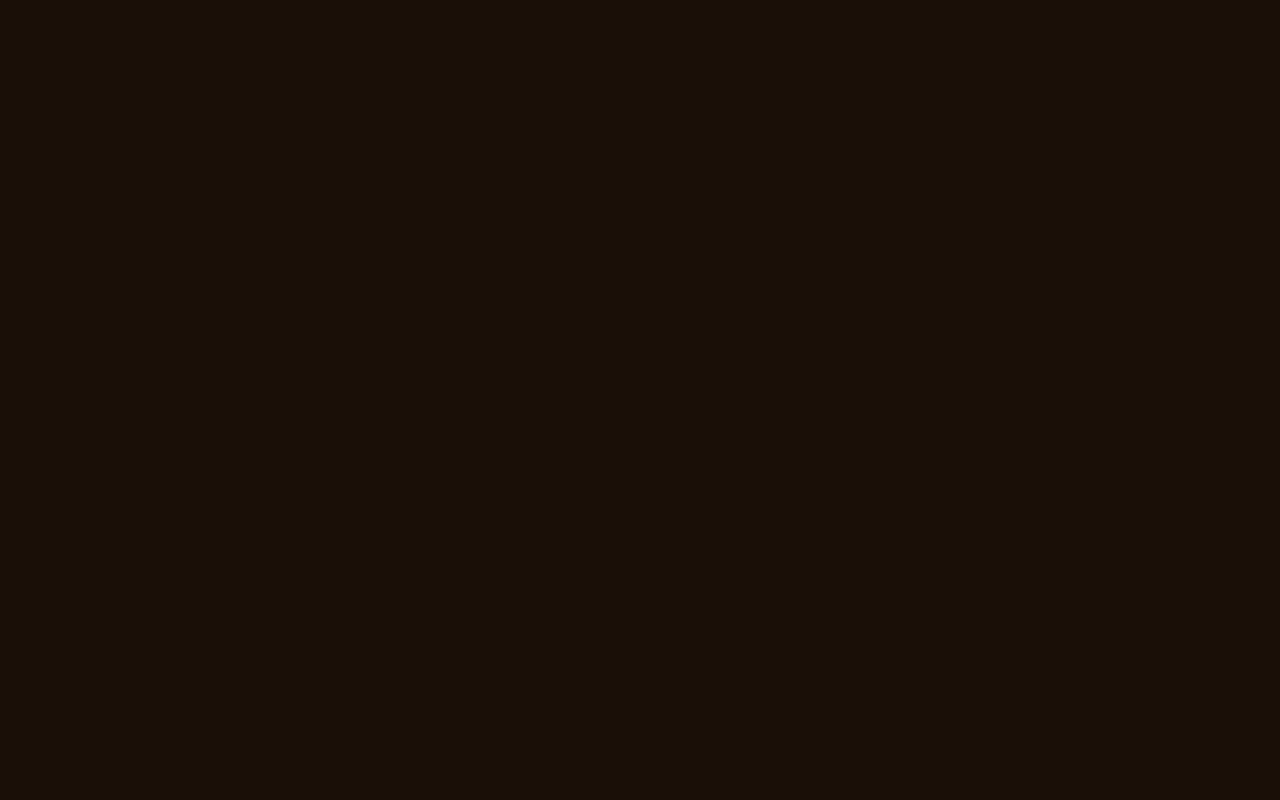
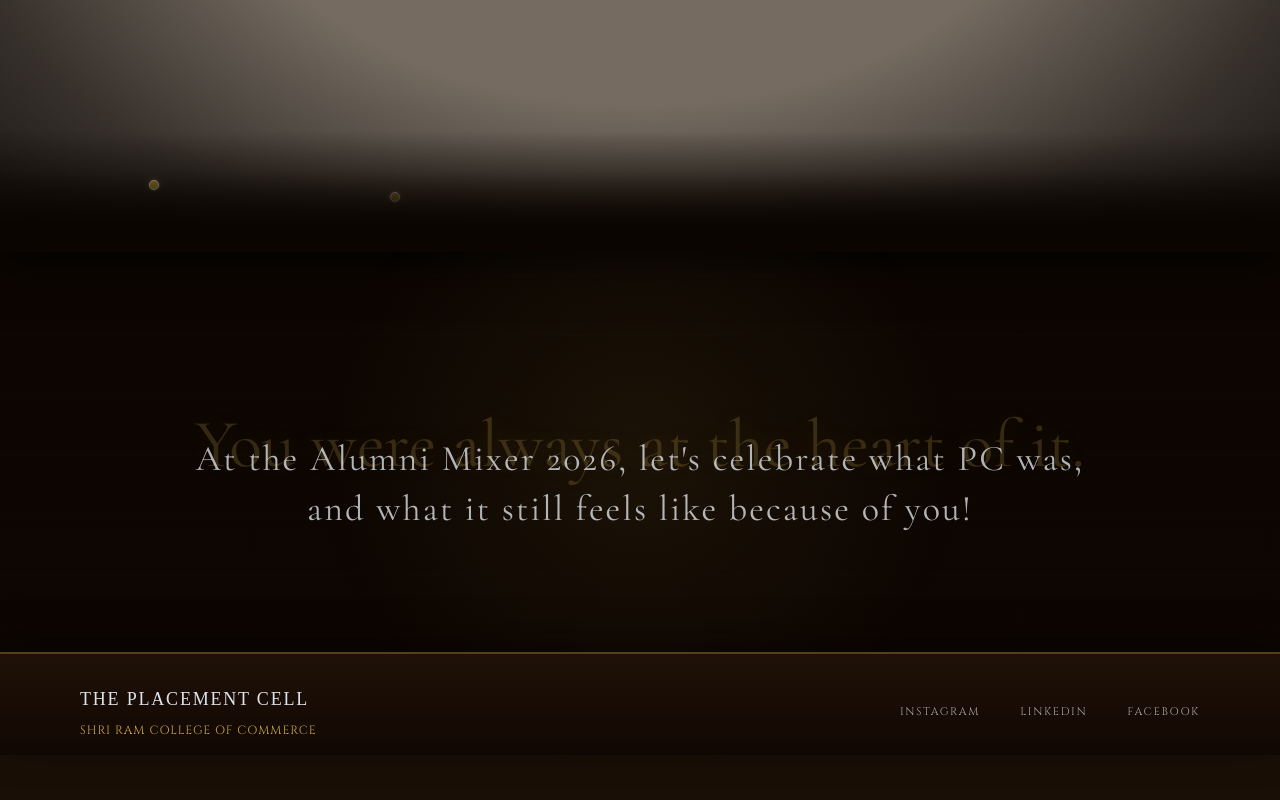
Before and after one commit to divyansh730/srcc-mixer, a React (Vite) app: page / in a window 1280 px wide. Shown: the part 6920-7720 px from the top of the page. Built offline with nearby package versions, Linux system fonts and the light colour scheme.

Commit message:
Add bottom gradient to blend birdseye into page background

```diff
--- a/src/App_V2.jsx
+++ b/src/App_V2.jsx
@@ -38,8 +38,6 @@ export default function AppV2() {
   return (
     <>
       <ScrollStoryV2 />
-      <FilmStrip />
-
       <LandingPage />
     </>
   );
--- a/src/components/BirdseyeSection.jsx
+++ b/src/components/BirdseyeSection.jsx
@@ -91,7 +91,33 @@ export default function BirdseyeSection() {
           allowFullScreen
           allow="autoplay; fullscreen; encrypted-media; picture-in-picture"
         />
+        {/* Bottom gradient blend */}
+        <div
+          style={{
+            position: "absolute",
+            bottom: 0,
+            left: 0,
+            right: 0,
+            height: "120px",
+            background: "linear-gradient(to bottom, transparent, #0A0500 80%)",
+            pointerEvents: "none",
+            zIndex: 10,
+          }}
+        />
       </div>
+
+      {/* Section bottom gradient */}
+      <div
+        style={{
+          position: "absolute",
+          bottom: 0,
+          left: 0,
+          right: 0,
+          height: "80px",
+          background: "linear-gradient(to bottom, transparent, #0A0500)",
+          pointerEvents: "none",
+        }}
+      />
 
     </section>
   );
--- /dev/null
+++ b/src/components/ClosingNote.jsx
@@ -0,0 +1,100 @@
+import { useEffect, useRef, useState } from "react";
+
+export default function ClosingNote() {
+  const containerRef = useRef(null);
+  const [activeLine, setActiveLine] = useState(-1);
+
+  useEffect(() => {
+    const observer = new IntersectionObserver(
+      (entries) => {
+        entries.forEach((entry) => {
+          if (entry.isIntersecting) {
+            // Trigger lines sequentially and slowly.
+            // When a new line becomes active, the previous one goes away.
+            setTimeout(() => setActiveLine(0), 400);   // Line 1 appears
+            setTimeout(() => setActiveLine(1), 3200);  // Line 2 appears, Line 1 disappears
+            setTimeout(() => setActiveLine(2), 6000);  // Line 3 appears, Line 2 disappears
+            observer.disconnect();
+          }
+        });
+      },
+      { threshold: 0.4 }
+    );
+
+    if (containerRef.current) {
+      observer.observe(containerRef.current);
+    }
+
+    return () => observer.disconnect();
+  }, []);
+
+  const lines = [
+    "The 'P' in PC was always about the people.",
+    "You were always at the heart of it.",
+    "At the Alumni Mixer 2026, let's celebrate what PC was, and what it still feels like because of you!"
+  ];
+
+  return (
+    <div
+      ref={containerRef}
+      style={{
+        padding: "120px 20px 80px",
+        display: "flex",
+        flexDirection: "column",
+        alignItems: "center",
+        justifyContent: "center",
+        textAlign: "center",
+        position: "relative",
+        zIndex: 5,
+        minHeight: "50vh"
+      }}
+    >
+      {/* Subtle background glow */}
+      <div style={{
+        position: "absolute",
+        top: "50%",
+        left: "50%",
+        transform: "translate(-50%, -50%)",
+        width: "60vw",
+        height: "60vw",
+        background: "radial-gradient(circle, rgba(201,168,76,0.08) 0%, transparent 60%)",
+        pointerEvents: "none",
+        zIndex: -1
+      }} />
+
+      <div style={{ position: "relative", width: "100%", maxWidth: "900px", height: "120px", display: "flex", justifyContent: "center", alignItems: "center" }}>
+        {lines.map((line, index) => {
+          // A line is visible if it is the precisely active line. The 3rd line stays visible forever once reached.
+          const isVisible = index === 2 ? activeLine >= 2 : activeLine === index;
+          // Determine if it has already passed (faded out up)
+          const isPast = activeLine > index;
+
+          return (
+            <p
+              key={index}
+              style={{
+                position: "absolute",
+                top: "50%",
+                left: "50%",
+                width: "100%",
+                fontFamily: "'Cormorant Garamond', serif",
+                fontSize: index === 2 ? "clamp(24px, 5vw, 36px)" : "clamp(46px, 8vw, 68px)",
+                color: index === 2 ? "#E2E6ED" : "#C9A84C",
+                margin: 0,
+                lineHeight: 1.4,
+                opacity: isVisible ? 1 : 0,
+                // If it's visible, translateY is 0. If it hasn't appeared yet, it's lower (40px). If it's past, it floats up higher (-40px).
+                transform: `translate(-50%, calc(-50% + ${isVisible ? "0px" : isPast ? "-40px" : "40px"}))`,
+                transition: "opacity 1.8s cubic-bezier(0.25, 0.46, 0.45, 0.94), transform 2.2s cubic-bezier(0.25, 0.46, 0.45, 0.94)",
+                textShadow: index !== 2 ? "0 0 24px rgba(201,168,76,0.5)" : "none",
+                letterSpacing: index === 2 ? "0.06em" : "0",
+              }}
+            >
+              {line}
+            </p>
+          );
+        })}
+      </div>
+    </div>
+  );
+}
--- /dev/null
+++ b/src/components/Footer.jsx
@@ -0,0 +1,77 @@
+import { useState, useEffect } from "react";
+
+export default function Footer() {
+  const [isMobile, setIsMobile] = useState(() =>
+    typeof window === "undefined" ? false : window.innerWidth <= 768
+  );
+
+  useEffect(() => {
+    const onResize = () => setIsMobile(window.innerWidth <= 768);
+    window.addEventListener("resize", onResize, { passive: true });
+    return () => window.removeEventListener("resize", onResize);
+  }, []);
+
+  return (
+    <footer style={{
+      background: "linear-gradient(180deg, #1f1107 0%, #110702 100%)",
+      borderTop: "2px solid rgba(201,168,76,0.35)",
+      boxShadow: "0 -10px 40px rgba(0,0,0,0.4)",
+      padding: isMobile ? "24px 20px 12px" : "32px 80px 16px",
+      position: "relative",
+      zIndex: 10,
+    }}>
+      <div style={{
+        maxWidth: "1180px",
+        margin: "0 auto",
+        display: "flex",
+        flexDirection: isMobile ? "column" : "row",
+        justifyContent: "space-between",
+        alignItems: isMobile ? "flex-start" : "center",
+        gap: "40px"
+      }}>
+        <div style={{ display: "flex", flexDirection: "column", gap: "8px" }}>
+          <div style={{
+            fontFamily: "'Times New Roman', Times, serif",
+            fontSize: "18px",
+            color: "#DDE3ED",
+            letterSpacing: "0.1em",
+            textTransform: "uppercase"
+          }}>
+            The Placement Cell
+          </div>
+          <div style={{
+            fontFamily: "'Cinzel', serif",
+            fontSize: "12px",
+            color: "#C9A84C",
+            letterSpacing: "0.08em",
+            textTransform: "uppercase"
+          }}>
+            Shri Ram College of Commerce
+          </div>
+        </div>
+
+        <div style={{
+          display: "flex",
+          gap: isMobile ? "24px" : "40px",
+          fontFamily: "'Cinzel', serif",
+          fontSize: "11px",
+          letterSpacing: "0.15em",
+          color: "rgba(226, 230, 237, 0.7)",
+          textTransform: "uppercase"
+        }}>
+          <a href="#" style={{ color: "inherit", textDecoration: "none", transition: "color 0.3s" }}
+             onMouseEnter={(e) => e.target.style.color = "#C9A84C"}
+             onMouseLeave={(e) => e.target.style.color = "rgba(226, 230, 237, 0.7)"}>Instagram</a>
+          <a href="#" style={{ color: "inherit", textDecoration: "none", transition: "color 0.3s" }}
+             onMouseEnter={(e) => e.target.style.color = "#C9A84C"}
+             onMouseLeave={(e) => e.target.style.color = "rgba(226, 230, 237, 0.7)"}>LinkedIn</a>
+          <a href="#" style={{ color: "inherit", textDecoration: "none", transition: "color 0.3s" }}
+             onMouseEnter={(e) => e.target.style.color = "#C9A84C"}
+             onMouseLeave={(e) => e.target.style.color = "rgba(226, 230, 237, 0.7)"}>Facebook</a>
+        </div>
+      </div>
+
+
+    </footer>
+  );
+}
--- a/src/components/LandingPage.jsx
+++ b/src/components/LandingPage.jsx
@@ -1,6 +1,8 @@
 import { useEffect, useRef, useState } from "react";
 
 import BirdseyeSection from "./BirdseyeSection";
+import ClosingNote from "./ClosingNote";
+import Footer from "./Footer";
 
 const assetUrl = (path) => `${import.meta.env.BASE_URL}${path}`;
 const MEMORY_WALL_PAGE = `${import.meta.env.BASE_URL}memory-wall.html`;
@@ -115,7 +117,6 @@ export default function LandingPage() {
       style={{
         background: "linear-gradient(180deg, #0A0500 0%, #0D0602 100%)",
         position: "relative",
-        padding: isMobile ? "0px 16px 44px" : "0px 40px 60px",
       }}
     >
 
@@ -129,7 +130,7 @@ export default function LandingPage() {
         }}
       />
 
-      <div style={{ position: "relative", zIndex: 2, maxWidth: "1180px", margin: "0 auto" }}>
+      <div style={{ position: "relative", zIndex: 2, maxWidth: "1180px", margin: "0 auto", padding: isMobile ? "25px 16px 0px" : "50px 40px 0px" }}>
         <div ref={headingBlockRef} className="landing-heading-block landing-heading-block--simple">
           <h2 className="landing-welcome-title">Through the Years</h2>
         </div>
@@ -204,6 +205,8 @@ export default function LandingPage() {
       </div>
 
       <BirdseyeSection />
+      <ClosingNote />
+      <Footer />
     </section>
   );
 }
--- a/src/components/ScrollStory_V2.jsx
+++ b/src/components/ScrollStory_V2.jsx
@@ -9,7 +9,7 @@ const MIXER_LOGO = assetUrl("Mixer logo.png");
 const BG_CLOCK = assetUrl("srcc-clock.jpg");
 const BG_CORRIDOR = assetUrl("srcc-corridor.jpg");
 
-const TOTAL = 10;
+const TOTAL = 7;
 
 export default function ScrollStoryV2() {
   const clockBgRef = useRef(null);
@@ -648,8 +648,6 @@ export default function ScrollStoryV2() {
             </svg>
           </div>
 
-          {/* === PAST EDITIONS REVEAL LAYER === */}
-          {/* Sits behind everything, revealed when the dial fades out */}
           <div
             ref={revealRef}
             style={{
@@ -663,7 +661,9 @@ export default function ScrollStoryV2() {
               willChange: "transform, opacity",
             }}
           >
-            <FilmStrip embedded />
+            <div style={{ width: "100%", height: "100%" }}>
+              <FilmStrip />
+            </div>
           </div>
 
           <div
```
Also changed, not shown: src/components/FilmStrip.jsx (+110 -48 lines).
